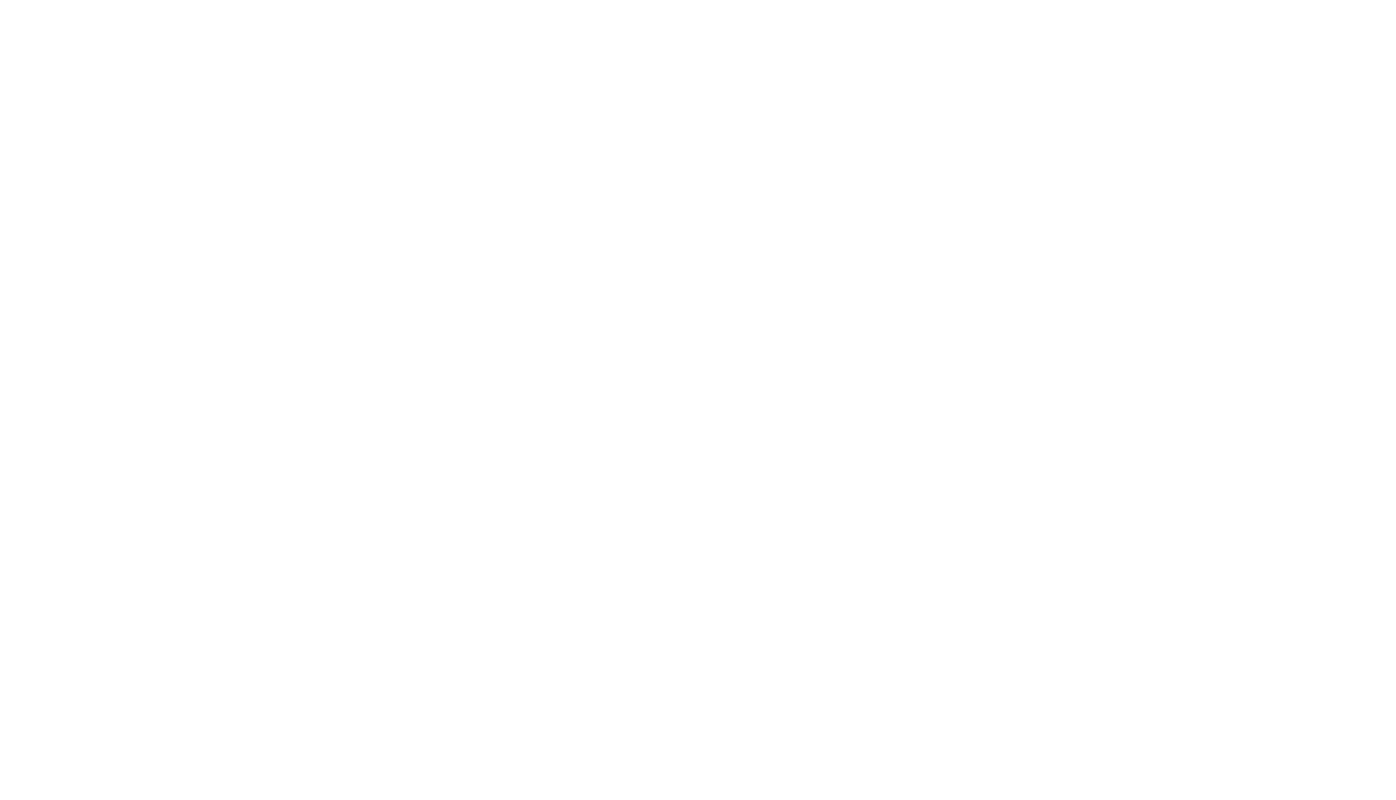
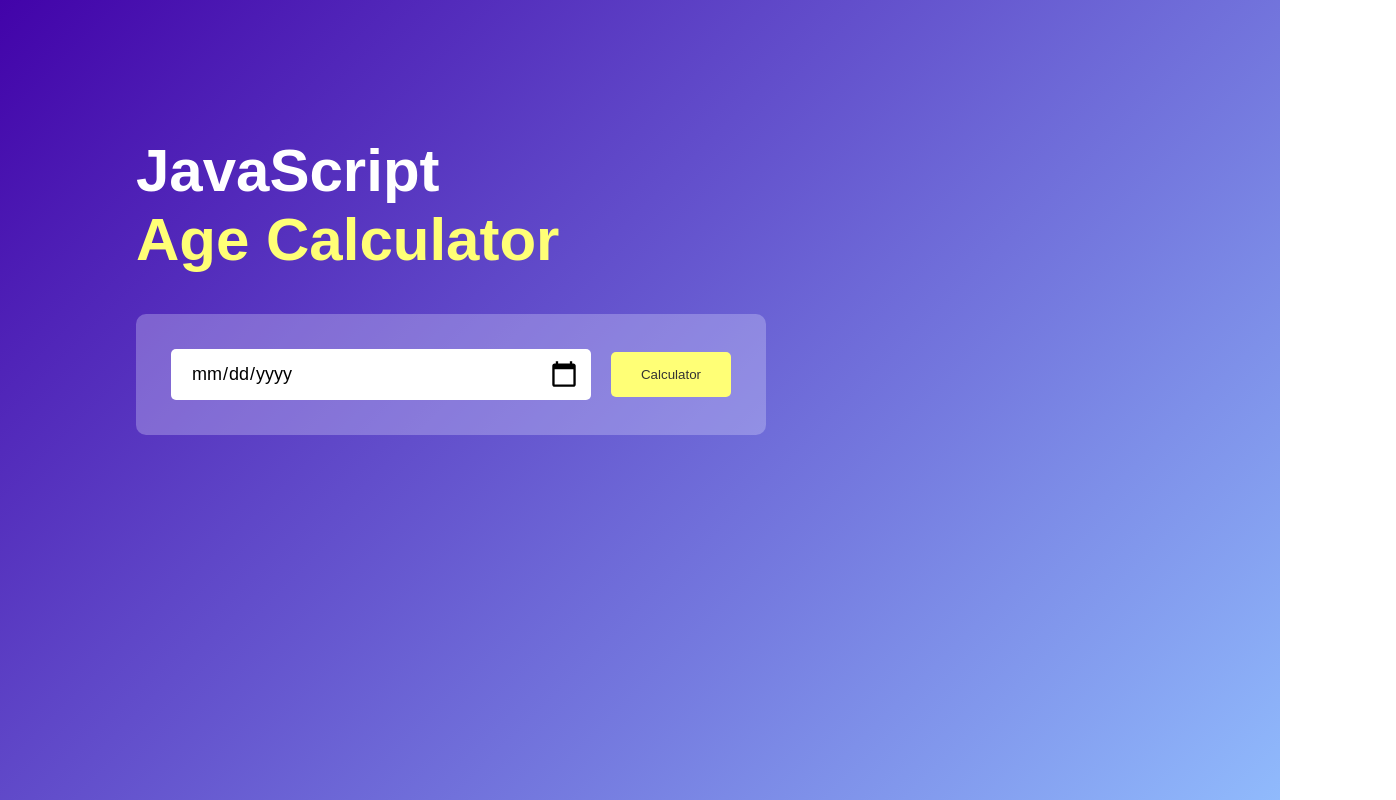
Before and after one commit to UjalaKalam/30ProjectJS, a plain HTML site: page Index.html in a window 1280 px wide. Shown: the whole page, 1396 px wide, since content can reach past the window. Drawn offline with Linux system fonts and the light colour scheme.

Commit message:
Age-Calculator

```diff
--- a/Index.html
+++ b/Index.html
@@ -3,9 +3,19 @@
 <head>
     <meta charset="UTF-8">
     <meta name="viewport" content="width=device-width, initial-scale=1.0">
-    <title>Document</title>
+    <title>Age Calculator</title>
+    <link rel="stylesheet" href="style.css">
 </head>
 <body>
-
+    <div class="container">
+        <div class="calculator">
+            <h1>JavaScript <br><span>Age Calculator</span></h1>
+            <div class="input-box">
+                <input type="date" id="date">
+                <button>Calculator</button>
+            </div>
+        </div>
+    </div>
+    <script src="app.js"></script>
 </body>
 </html>
--- /dev/null
+++ b/app.js
@@ -0,0 +1,21 @@
+let userInput = document.getElementById("date");
+userInput.max = new Date().toISOString().split("T")[0];
+
+function calculateAge(){
+    let birthDate = new Date (userInput.value);
+
+    let d1 = birthDate.getDate();
+    let m1 = birthDate.getMonth();
+    let y1 = birthDate.getFullYear();
+
+    let today = new Date();
+
+
+    let m2 = today.getDate();;
+    let y2 = today.getMonth() + 1;
+    let d2 = today.getFullYear()
+
+    let d3, m3, y3;
+    y3 = y2 - y1;
+
+}
--- /dev/null
+++ b/style.css
@@ -0,0 +1,67 @@
+*{
+    margin: 0;
+    padding: 0;
+    box-sizing: border-box;
+    font-family: Arial, Helvetica, sans-serif;
+}
+.container{
+    width: 100%;
+    min-height: 100vh;
+    background: linear-gradient(135deg, #4203a9, #90bafc);
+    color: #fff;
+    padding: 10px;
+}
+.calculator{
+    width: 100%;
+    min-width: 600px;
+    margin-left: 10%;
+    margin-top: 10%;
+}
+.calculator h1{
+    font-size: 60px;
+}
+.calculator h1 span{
+    color: #ffff76;
+}
+.input-box{
+    width: 50%;
+    margin:40px 0;
+    padding: 35px;
+    border-radius: 10px;
+    background: rgba(225,225,255,0.3);
+    display: flex;
+    align-items: center;
+}
+.input-box input{
+    flex: 1;
+    margin-right: 20px;
+    padding: 14px 20px;
+    border: 0;
+    outline: none;
+    font-size: 18px;
+    border-radius: 5px;
+    position: relative;
+}
+.input-box button{
+    background: #ffff76;
+    border: none;
+    outline: none;
+    padding: 15px 30px;
+    border-radius: 5px;
+    font-weight: 500;
+    color: #333;
+    cursor: pointer;
+}
+.input-box input::-webkit-calendar-picker-indicator{
+    top: 0;
+    left: 0;
+    right: 0;
+    bottom: 0;
+    width: auto;
+    height: auto;
+    position: absolute;
+    background-position: calc(100% - 10px);
+    background-size: 30px;
+    cursor: pointer;
+
+}
```
